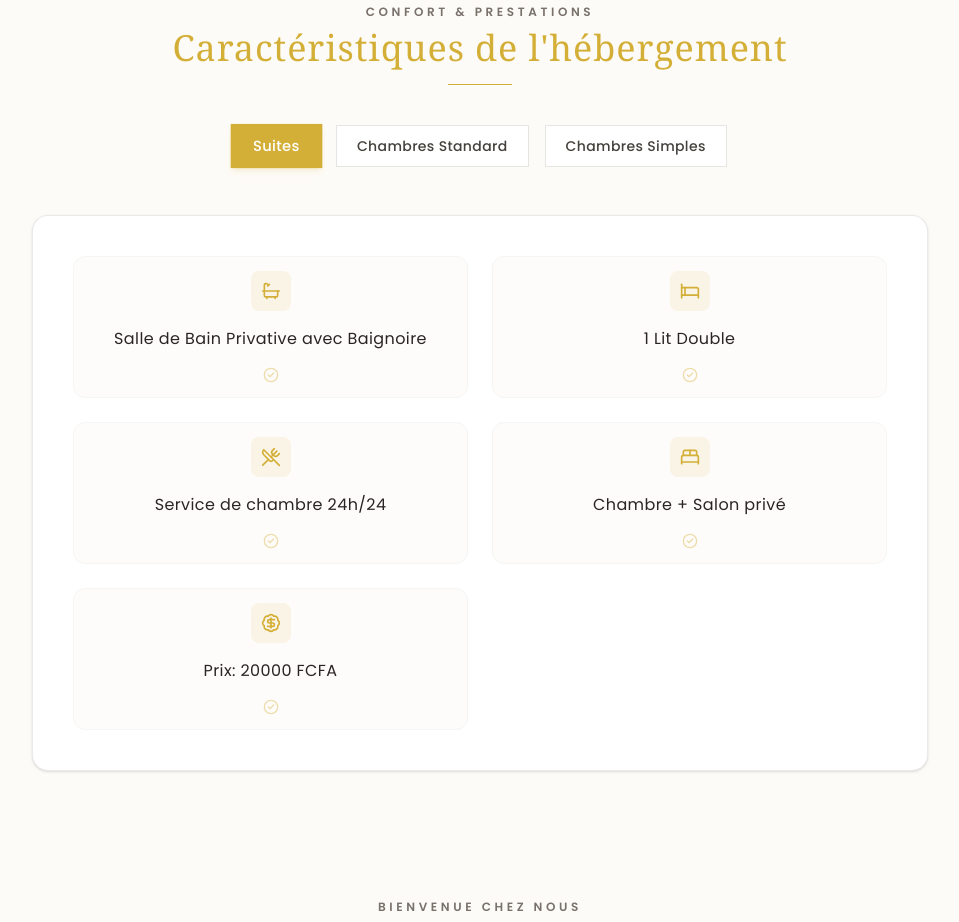
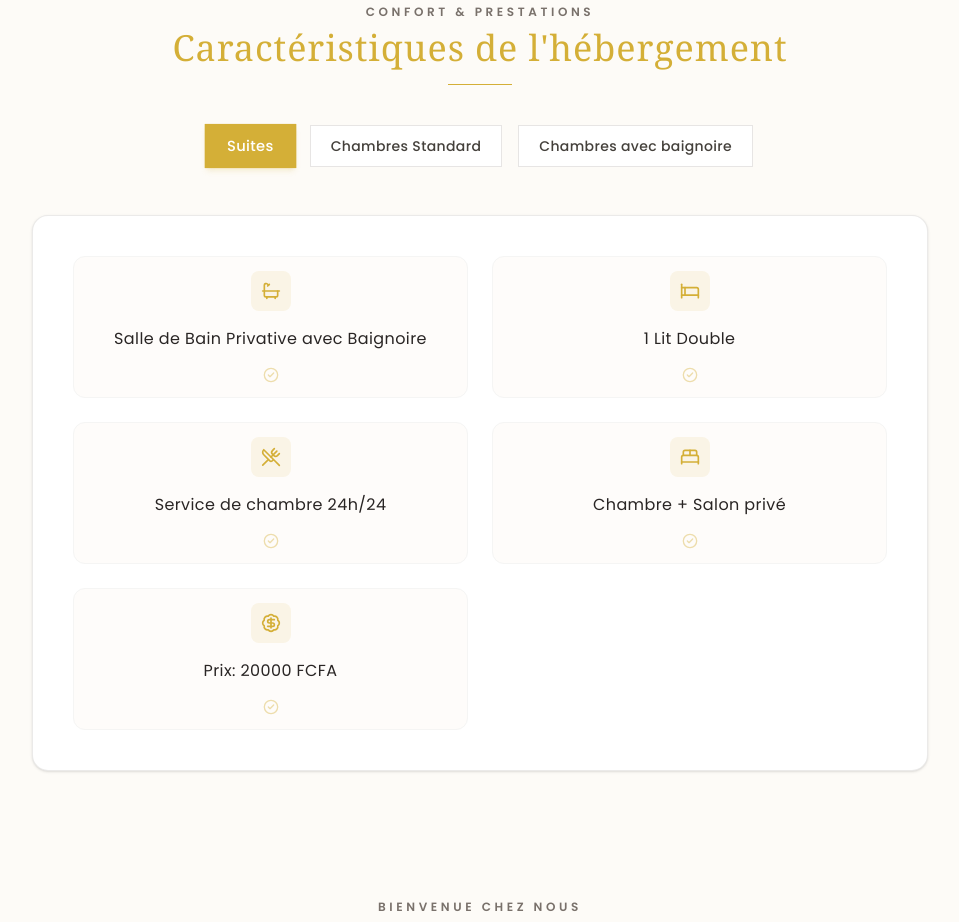
Before and after one commit to biloa2005/pacific-city-hotel, a Next.js app: page /chambres in a window 1280 px wide. Shown: the part 860-1782 px from the top of the page, without its empty margins (160-1119 px from the left). Built offline with nearby package versions, Linux system fonts and the light colour scheme; a web font is replaced by a local one.

Commit message:
specificaion type de la chambre

```diff
--- a/components/Room/RoomAmenities.tsx
+++ b/components/Room/RoomAmenities.tsx
@@ -23,7 +23,7 @@ interface EquipmentItem {
 }
 
 // Type pour les catégories de chambres
-type RoomCategory = 'suite' | 'standard' | 'simple';
+type RoomCategory = 'suite' | 'standard' | 'baignoire';
 
 // Données des équipements filtrés par catégorie
 const ROOM_EQUIPMENTS: Record<RoomCategory, EquipmentItem[]> = {
@@ -43,7 +43,7 @@ const ROOM_EQUIPMENTS: Record<RoomCategory, EquipmentItem[]> = {
 
 
   ],
-  simple: [
+  baignoire : [
 
     { id: '1', name: 'Salle de Bain Privative avec Baignoire', icon: Bath },
     { id: '2', name: '1 Lit Double', icon: Bed },
@@ -56,7 +56,7 @@ const ROOM_EQUIPMENTS: Record<RoomCategory, EquipmentItem[]> = {
 const FILTERS: { key: RoomCategory; label: string }[] = [
   { key: 'suite', label: 'Suites' },
   { key: 'standard', label: 'Chambres Standard' },
-  { key: 'simple', label: 'Chambres Simples' },
+  { key: 'baignoire', label: 'Chambres avec baignoire' },
 ];
 
 export default function RoomAmenities() {
```
